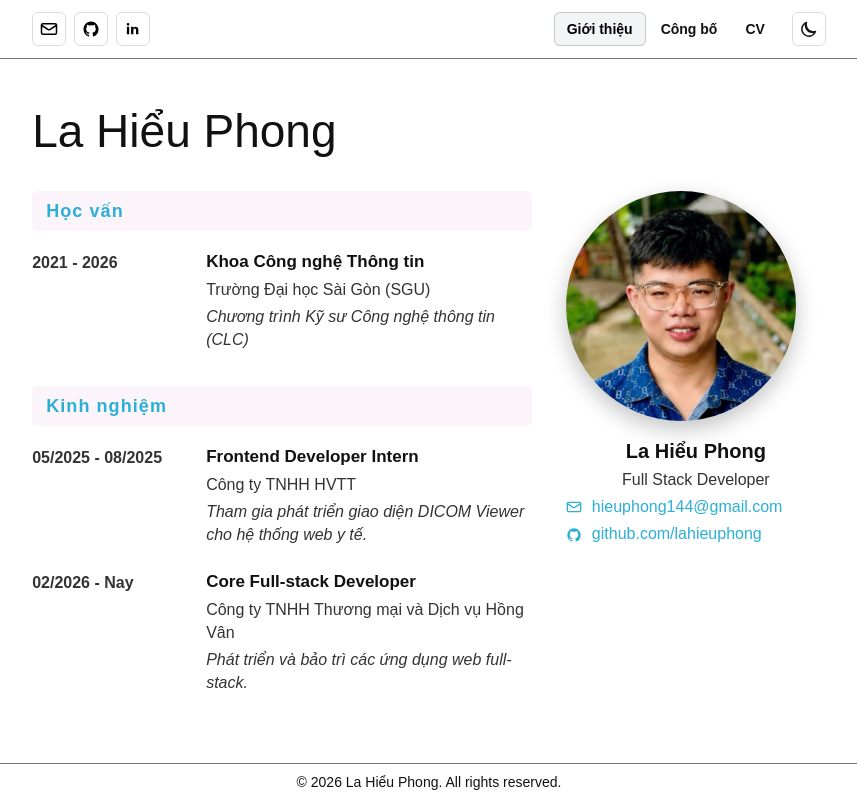
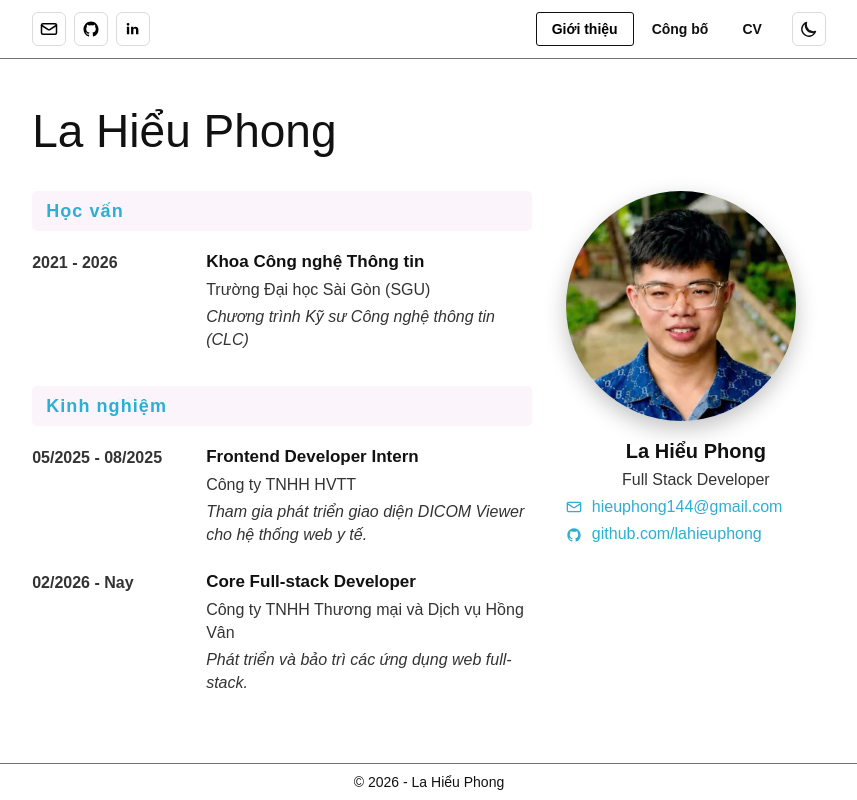
Before and after one commit to lahieuphong/lahieuphong-cv, a Next.js app: page /about in a window 1280 px wide. Shown: the whole page, without its empty margins (211-1068 px from the left). Built offline with nearby package versions, Linux system fonts and the light colour scheme.

Commit message:
Polish navbar hover styles

```diff
--- a/src/app/components/SiteFooter.tsx
+++ b/src/app/components/SiteFooter.tsx
@@ -1,7 +1,7 @@
 export default function SiteFooter() {
   return (
     <footer className="site-footer">
-      © 2026 La Hiểu Phong. All rights reserved.
+      © 2026 - La Hiểu Phong
     </footer>
   );
 }
--- a/src/app/globals.css
+++ b/src/app/globals.css
@@ -18,8 +18,9 @@
   --navbar-text: #000000;
   --navbar-muted: #111111;
   --navbar-hover: #f2f2f2;
-  --navbar-active-bg: #f3f4f6;
-  --navbar-active-border: rgba(0, 0, 0, 0.18);
+  --navbar-active-bg: transparent;
+  --navbar-active-hover: #2c9fc2;
+  --navbar-active-border: #111111;
   --publication-bg: #ffffff;
   --publication-text: #111111;
   --publication-muted: #333333;
@@ -40,8 +41,9 @@
   --navbar-text: #ffffff;
   --navbar-muted: #f1f1f1;
   --navbar-hover: #151515;
-  --navbar-active-bg: #121212;
-  --navbar-active-border: rgba(255, 255, 255, 0.28);
+  --navbar-active-bg: transparent;
+  --navbar-active-hover: #2c9fc2;
+  --navbar-active-border: #f1f1f1;
   --publication-bg: #000000;
   --publication-text: #f5f5f5;
   --publication-muted: #d8d8d8;
@@ -150,10 +152,16 @@ a:hover {
 }
 
 .site-social-link:hover,
-.site-navbar-links a:hover,
 .site-theme-toggle:hover,
 .site-navbar-toggle:hover {
   background: var(--navbar-hover);
+  text-decoration: none;
+}
+
+.site-navbar-links a:hover {
+  border-color: #2c9fc2;
+  background: #2c9fc2;
+  color: #ffffff;
   text-decoration: none;
 }
 
@@ -171,19 +179,29 @@ a:hover {
 
 .site-navbar-links a {
   display: block;
-  padding: 9px 12px;
+  padding: 9px 15px;
   border: 1px solid transparent;
-  border-radius: 6px;
+  border-radius: 3px;
   color: var(--navbar-muted);
   font-size: 14px;
   line-height: 1;
   font-weight: 600;
+  transition:
+    background-color 0.18s ease,
+    border-color 0.18s ease,
+    color 0.18s ease;
 }
 
 .site-navbar-links a.is-active {
   border-color: var(--navbar-active-border);
   background: var(--navbar-active-bg);
   color: var(--navbar-text);
+}
+
+.site-navbar-links a.is-active:hover {
+  border-color: #2c9fc2;
+  background: var(--navbar-active-hover);
+  color: #ffffff;
 }
 
 .site-theme-toggle,
```
